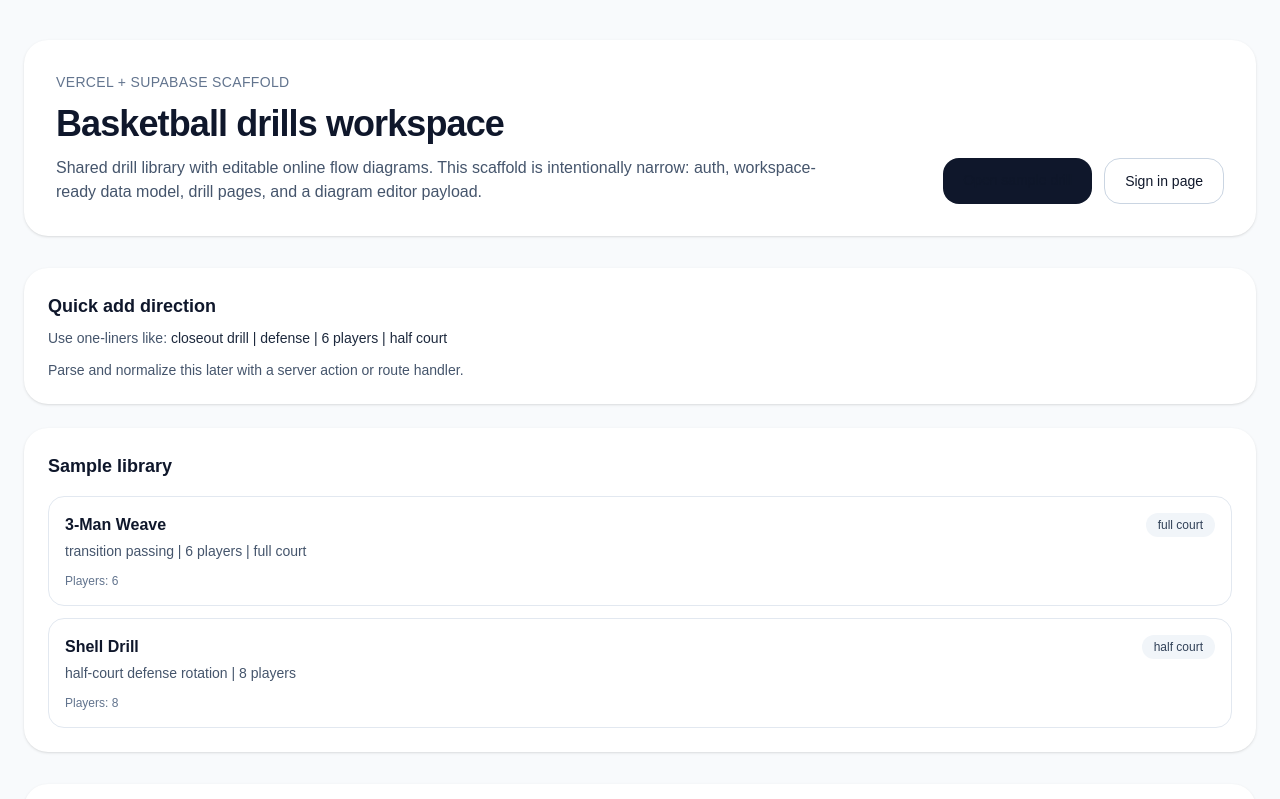
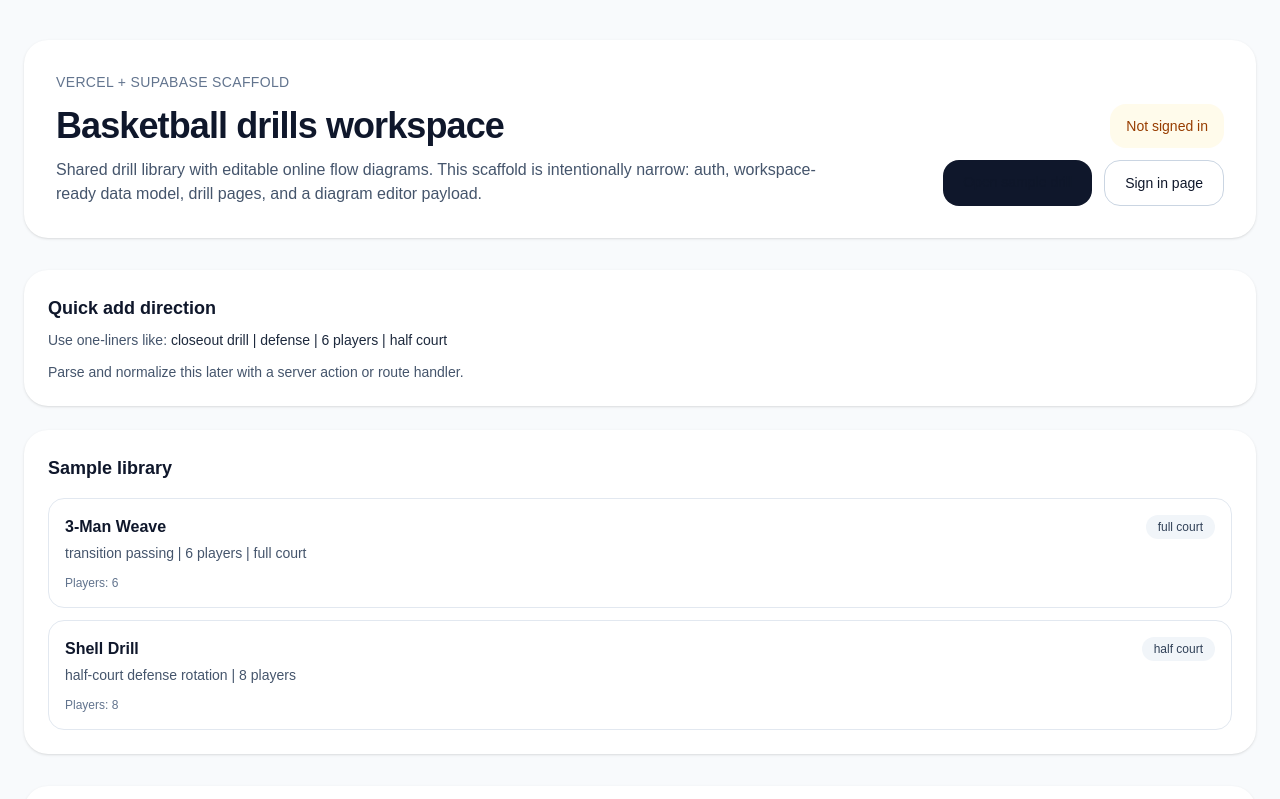
Before and after one commit to Fraanske/drills, a Next.js app: page / in a window 1280 px wide. Shown: the top 799 px of the page. Built offline with nearby package versions, Linux system fonts and the light colour scheme; no server answers.

Commit message:
Show signed-in state on home page

```diff
--- a/app/page.tsx
+++ b/app/page.tsx
@@ -1,5 +1,7 @@
 import Link from "next/link";
+import { signOut } from "@/app/(auth)/sign-in/actions";
 import { DrillList } from "@/components/drill-list";
+import { getSupabaseServerClient } from "@/lib/supabase-server";
 import type { DrillSummary } from "@/lib/types";
 
 const starterDrills: DrillSummary[] = [
@@ -21,7 +23,12 @@ const starterDrills: DrillSummary[] = [
   },
 ];
 
-export default function HomePage() {
+export default async function HomePage() {
+  const supabase = await getSupabaseServerClient();
+  const {
+    data: { user },
+  } = await supabase.auth.getUser();
+
   return (
     <main className="min-h-screen bg-slate-50">
       <section className="mx-auto max-w-7xl px-6 py-10">
@@ -34,13 +41,33 @@ export default function HomePage() {
                 Shared drill library with editable online flow diagrams. This scaffold is intentionally narrow: auth, workspace-ready data model, drill pages, and a diagram editor payload.
               </p>
             </div>
+            <div className="flex flex-col items-stretch gap-3 sm:items-end">
+              {user ? (
+                <div className="rounded-2xl bg-emerald-50 px-4 py-3 text-sm text-emerald-800">
+                  Signed in as <span className="font-semibold">{user.email}</span>
+                </div>
+              ) : (
+                <div className="rounded-2xl bg-amber-50 px-4 py-3 text-sm text-amber-800">
+                  Not signed in
+                </div>
+              )}
+
               <div className="flex gap-3">
                 <Link href="/drills/sample-1" className="rounded-2xl bg-slate-900 px-5 py-3 text-sm font-medium text-white">
                 Open sample drill
                 </Link>
+                {user ? (
+                  <form action={signOut}>
+                    <button type="submit" className="rounded-2xl border border-slate-300 px-5 py-3 text-sm font-medium text-slate-800">
+                      Sign out
+                    </button>
+                  </form>
+                ) : (
                   <Link href="/sign-in" className="rounded-2xl border border-slate-300 px-5 py-3 text-sm font-medium text-slate-800">
                     Sign in page
                   </Link>
+                )}
+              </div>
             </div>
           </div>
         </div>
```
Lines whose indentation alone changed are shown as unchanged.
